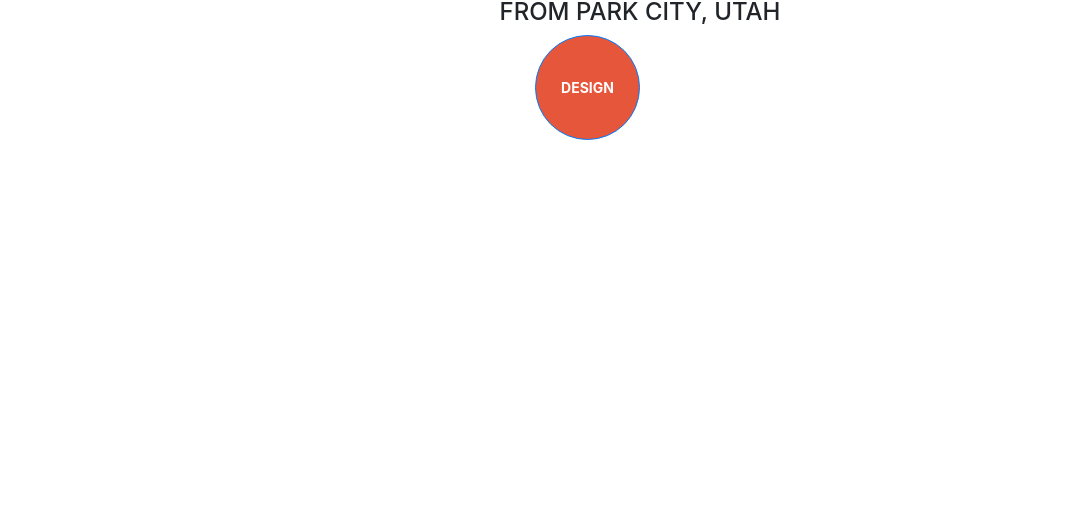
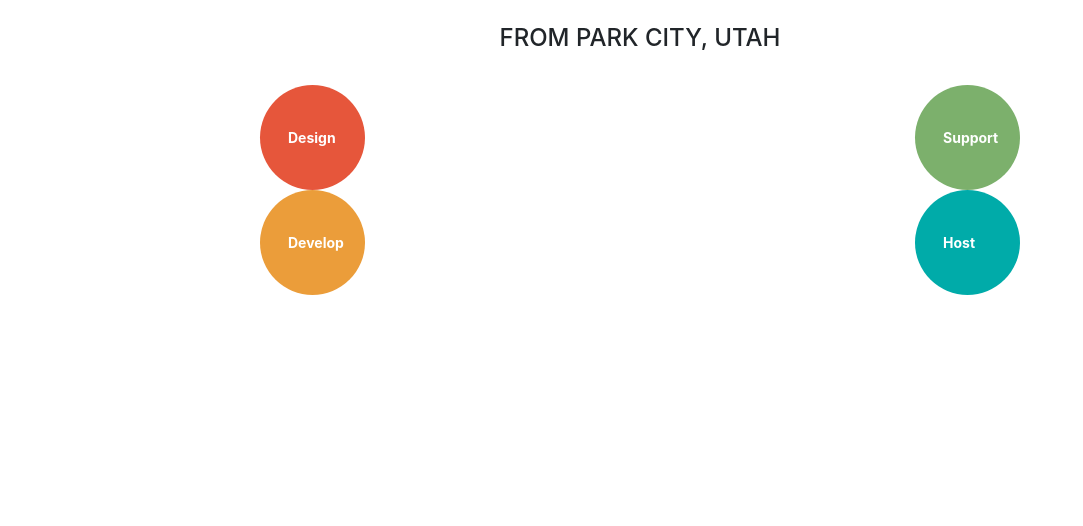
Before and after one commit to dobbs-diaz-regulus/codeup-design-project, a plain HTML site: page design-project.html in a window 1280 px wide. Shown: the part 274-800 px from the top of the page, without its empty margins (0-1083 px from the left). Drawn offline with nearby package versions, Linux system fonts and the light colour scheme.

Commit message:
Updated exercise

```diff
--- a/design-project.html
+++ b/design-project.html
@@ -41,16 +41,26 @@
         </li>
     </ul>
 </nav>
-    <br>
-    <h2 class="text-center d-flex justify-content-center heading2">VISUAL DESIGN & WEB DEVELOPMENT</h2>
-    <br>
-    <h4 class="text-center heading4 d-flex justify-content-center">FROM PARK CITY, UTAH</h4>
+<br>
+
+<h2 class="text-center d-flex justify-content-center heading2">VISUAL DESIGN & WEB DEVELOPMENT</h2>
+<br>
+<h4 class="text-center heading4 d-flex justify-content-center">FROM PARK CITY, UTAH</h4>
+<br>
+
 <div class="row">
-    <div class="col-12 col-sm-6 d-flex justify-content-center justify-content-md-end p-md-0">
-        <button type="button" class="btn btn-lg btn-primary DESIGN">DESIGN</button>
 
+    <div class="col-6 d-flex flex-column align-items-center">
+        <a class="nav-link disabled DESIGN" href="#">Design</a>
+        <a class="nav-link disabled DEVELOP" href="#">Develop</a>
     </div>
-</div>
+
+    <div class="col-6 d-flex flex-column align-items-center">
+        <a class="nav-link disabled SUPPORT" href="#">Support</a>
+        <a class="nav-link disabled HOST" href="#">Host</a>
+    </div>
+
+</div> <!--End Row-->
 
 
 
--- a/styles.css
+++ b/styles.css
@@ -11,9 +11,50 @@
     font-weight: bold;
     font-size: 14px;
     border-radius: 50%;
-    background-color: var(--design-icon);
+    background-color: var(--design-icon-red);
+}
+
+.DEVELOP{
+    height: 105px;
+    width: 105px;
+    font-weight: bold;
+    font-size: 14px;
+    border-radius: 50%;
+    background-color: var(--design-icon-yellow);
 
 }
+
+.SUPPORT {
+    height: 105px;
+    width: 105px;
+    font-weight: bold;
+    font-size: 14px;
+    border-radius: 50%;
+    background-color: var(--design-icon-green);
+
+}
+
+.HOST{
+    height: 105px;
+    width: 105px;
+    font-weight: bold;
+    font-size: 14px;
+    border-radius: 50%;
+    background-color: var(--design-icon-teal);
+
+}
+
+a {
+    color: white !important;
+    padding-right: 0 !important;
+    padding-bottom: 0 !important;
+    padding-top: 42px !important;
+    padding-left: 28px !important;
+}
+
 :root{
-    --design-icon: #E6563B;
+    --design-icon-red: #E6563B;
+    --design-icon-yellow: #EB9D3A;
+    --design-icon-green: #7CB06c;
+    --design-icon-teal: #00ABA9;
 }
```
